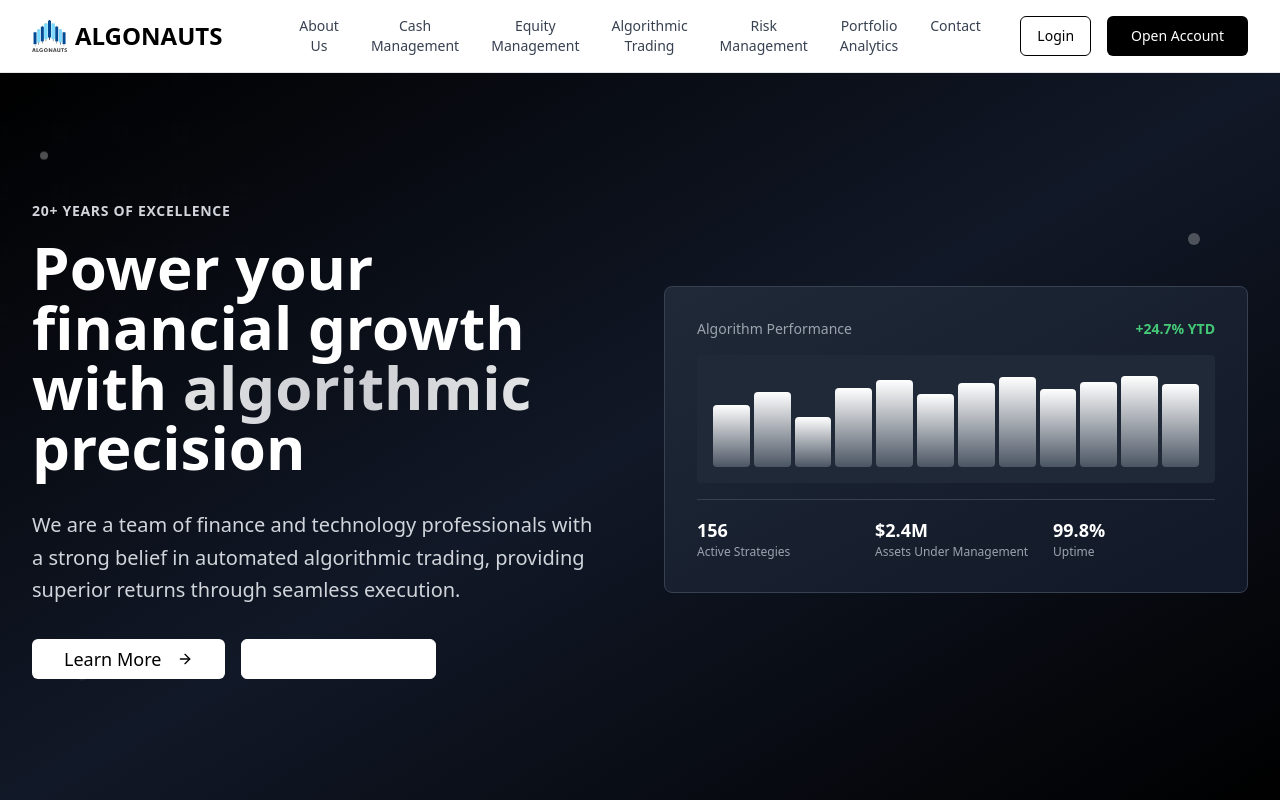
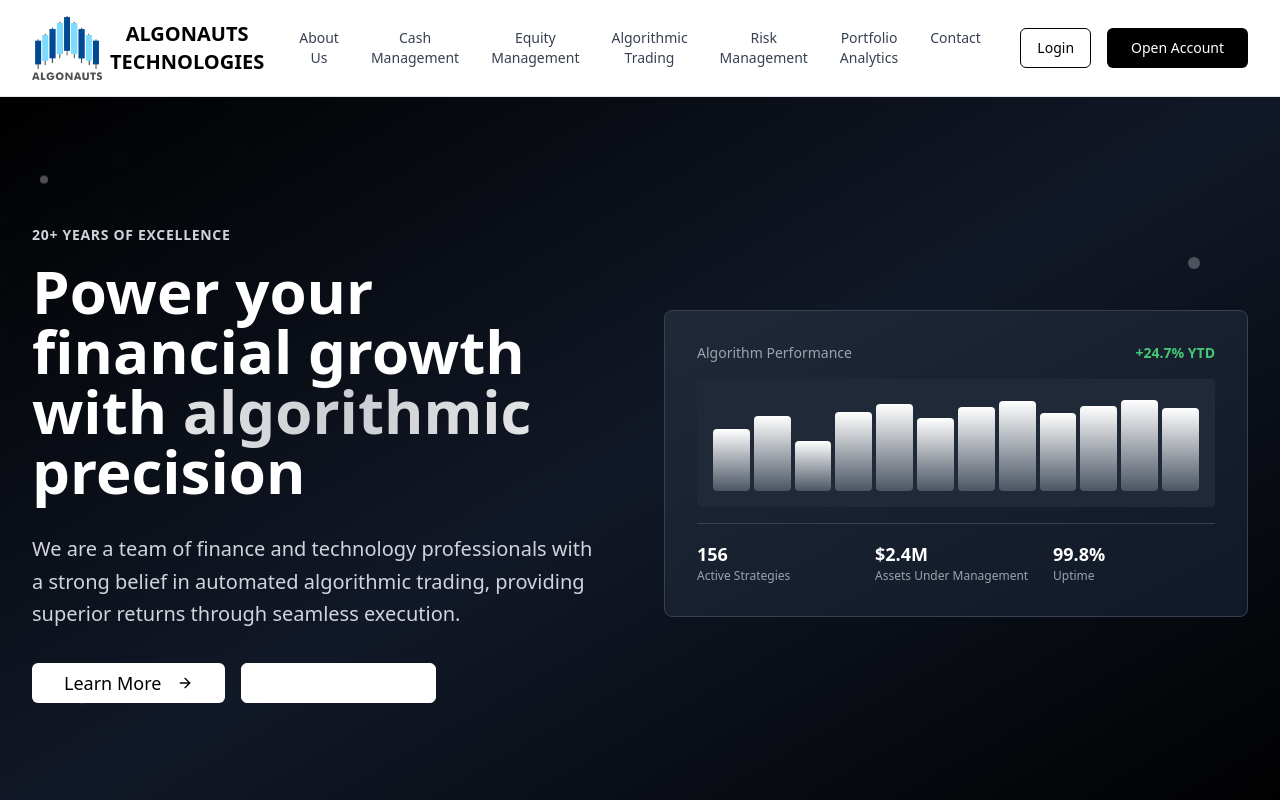
Before and after one commit to harshalalgonaus/algonauts-trade-flow, a React (Vite) app: page / in a window 1280 px wide. Shown: the top 800 px of the page. Built offline with nearby package versions, Linux system fonts and the light colour scheme.

Commit message:
Company name fixed

```diff
--- a/src/components/Header.tsx
+++ b/src/components/Header.tsx
@@ -12,10 +12,14 @@ export const Header = () => {
     <img
       src="logo.jpeg"
       alt="Algonauts Logo"
-    className="h-8 w-auto"
+      className="h-16 w-auto"
     />
-  <span className="text-2xl font-bold text-black">ALGONAUTS</span>
+    <div className="flex flex-col leading-tight">
+      <span className="text-xl font-bold text-black text-center">ALGONAUTS</span>
+      <span className="text-xl font-bold text-black text-center">TECHNOLOGIES</span>
     </div>
+  </div>
+
 
 
   {/* Centered Navigation - Absolute Center */}
```
Lines whose indentation alone changed are shown as unchanged.
